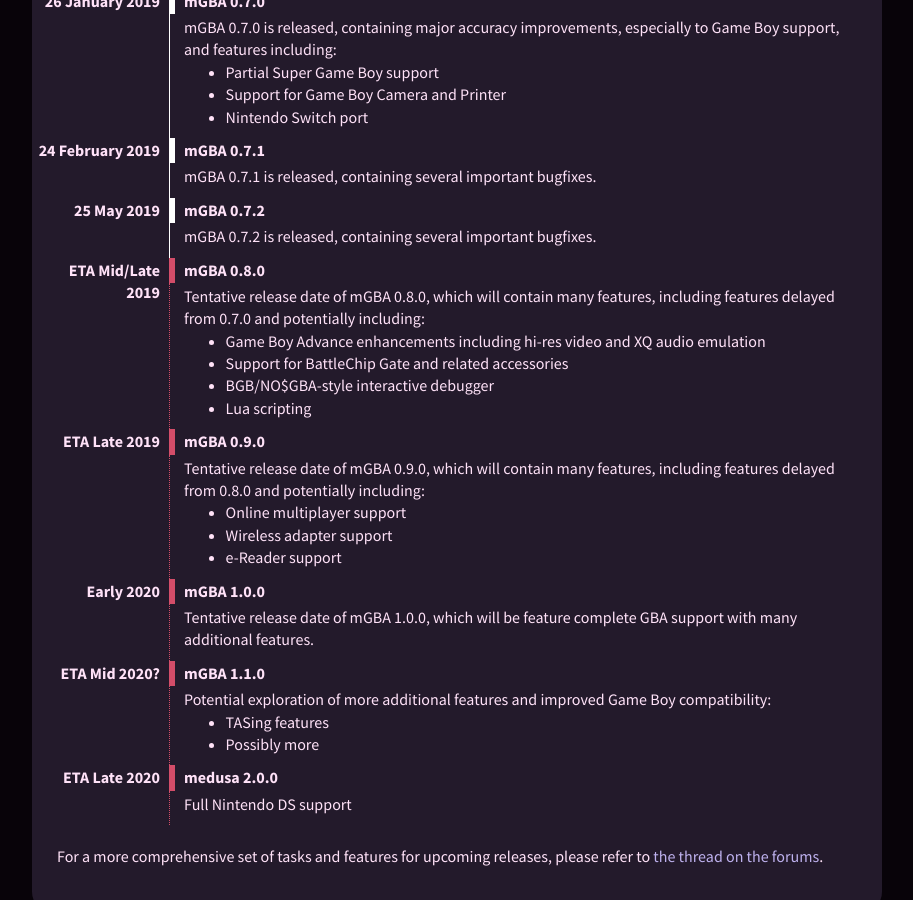
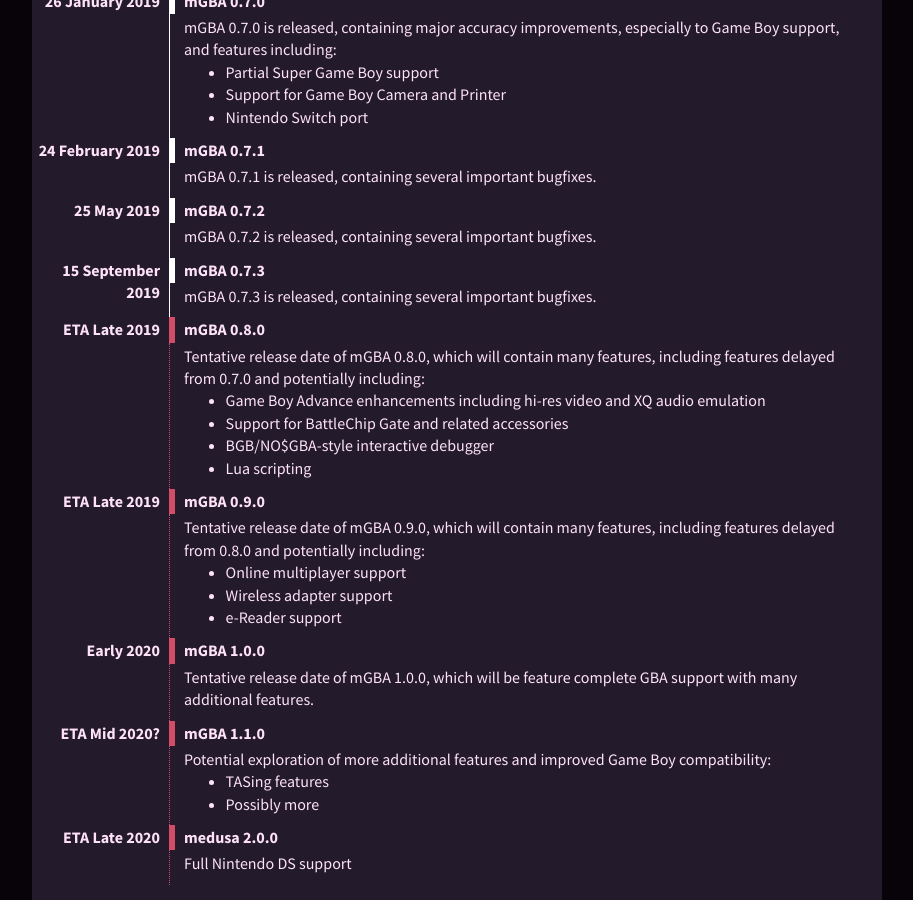
Before and after one commit to mgba-emu/www, a Jekyll site: the page built from timeline.markdown, in a window 1280 px wide and 900 px high, scrolled down 3481 px. Shown: the whole window, without its empty margins (82-995 px from the left). Built offline with Jekyll 4.4.1, drawn with Linux system fonts in a browser that asks for light colours.

Commit message:
Release mGBA 0.7.3

```diff
--- a/timeline.markdown
+++ b/timeline.markdown
@@ -244,8 +244,15 @@
 <dd>
 	<p>mGBA 0.7.2 is released, containing several important bugfixes.</p>
 </dd>
+<dt>
+	<aside class="tl-date">15 September 2019</aside>
+	mGBA 0.7.3
+</dt>
+<dd>
+	<p>mGBA 0.7.3 is released, containing several important bugfixes.</p>
+</dd>
 <dt class="tl-future" id="IN+THE+FUTURE">
-	<aside class="tl-date">ETA Mid/Late 2019</aside>
+	<aside class="tl-date">ETA Late 2019</aside>
 	mGBA 0.8.0
 </dt>
 <dd class="tl-future">
```
Also changed, not shown: downloads.markdown (+15 -15 lines).
